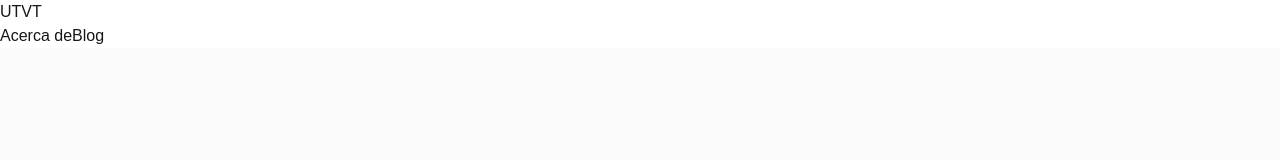
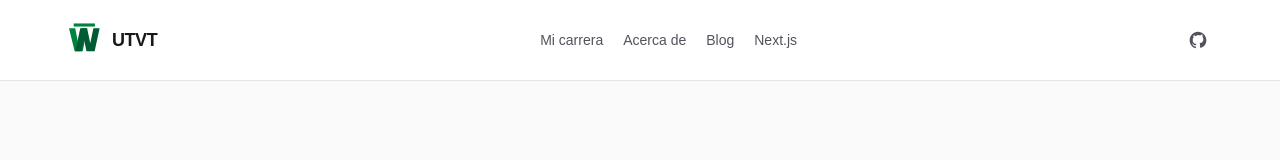
Before and after one commit to LudwinGarcia1/nextjs-laboratories, a Next.js app in the folder first-steps/: page / in a window 1280 px wide. Shown: the top 160 px of the page. Built offline with nearby package versions, Linux system fonts and the light colour scheme.

Commit message:
feat: configure global navigation with UTVT logo and links

```diff
--- a/first-steps/components/Header.js
+++ b/first-steps/components/Header.js
@@ -1,11 +1,74 @@
 export default function Header() {
     return (
-        <header>
-            <a href="/">UTVT</a>
-            <nav>
-                <a href="/about">Acerca de</a>
-                <a href="/blog">Blog</a>
+        <header className="flex w-full flex-wrap items-center justify-between gap-x-6 gap-y-4 border-b border-zinc-200 px-6 pt-5 pb-5 sm:px-10 lg:px-16 dark:border-zinc-800">
+            <a
+                href="/"
+                className="group flex items-center gap-2 text-lg font-semibold tracking-tight text-zinc-900 dark:text-white"
+                aria-label="UTVT, inicio"
+            >
+                <svg
+                    className="h-10 w-10 transition-transform duration-200 group-hover:scale-105"
+                    viewBox="0 0 64 64"
+                    fill="none"
+                    xmlns="http://www.w3.org/2000/svg"
+                    role="img"
+                    aria-label="UTVT"
+                >
+                    <path d="M8 13H18L23 39L28 13H37L30 50H17L8 13Z" fill="#00843D" />
+                    <path d="M26 13H37L42 37L47 13H57L49 50H36L32 31L28 50H18L26 13Z" fill="#005A32" />
+                    <path d="M18 8H47" stroke="#00843D" strokeWidth="5" strokeLinecap="square" />
+                </svg>
+                <span>UTVT</span>
+            </a>
+
+            <nav aria-label="Navegacion principal" className="order-3 w-full sm:order-0 sm:w-auto">
+                <ul className="flex items-center gap-5 overflow-x-auto text-sm font-medium text-zinc-600 dark:text-zinc-400">
+                    <li>
+                        <a
+                            href="/"
+                            className="whitespace-nowrap transition-colors hover:text-cyan-600 dark:hover:text-cyan-400"
+                        >
+                            Mi carrera
+                        </a>
+                    </li>
+                    <li>
+                        <a
+                            href="/about"
+                            className="whitespace-nowrap transition-colors hover:text-cyan-600 dark:hover:text-cyan-400"
+                        >
+                            Acerca de
+                        </a>
+                    </li>
+                    <li>
+                        <a
+                            href="/blog"
+                            className="whitespace-nowrap transition-colors hover:text-cyan-600 dark:hover:text-cyan-400"
+                        >
+                            Blog
+                        </a>
+                    </li>
+                    <li>
+                        <a
+                            className="whitespace-nowrap transition-colors hover:text-cyan-600 dark:hover:text-cyan-400"
+                            href="https://nextjs.org/docs/app/getting-started/project-structure"
+                        >
+                            Next.js
+                        </a>
+                    </li>
+                </ul>
             </nav>
+
+            <div className="flex items-center gap-2">
+                <a
+                    href="https://github.com/vercel/next.js/"
+                    className="inline-flex h-9 w-9 items-center justify-center rounded-md text-zinc-600 transition-colors hover:bg-zinc-100 hover:text-zinc-950 dark:text-zinc-400 dark:hover:bg-zinc-800 dark:hover:text-white"
+                    aria-label="Repositorio de GitHub"
+                >
+                    <svg className="h-5 w-5" viewBox="0 0 24 24" fill="currentColor" aria-hidden="true">
+                        <path fillRule="evenodd" d="M12 2C6.477 2 2 6.578 2 12.23c0 4.522 2.865 8.352 6.839 9.707.5.094.682-.22.682-.49 0-.24-.009-.877-.014-1.722-2.782.617-3.369-1.373-3.369-1.373-.455-1.184-1.11-1.5-1.11-1.5-.908-.637.069-.624.069-.624 1.004.073 1.532 1.056 1.532 1.056.892 1.566 2.34 1.114 2.91.852.091-.665.349-1.114.635-1.37-2.22-.26-4.555-1.14-4.555-5.073 0-1.12.39-2.035 1.03-2.753-.104-.26-.446-1.308.098-2.726 0 0 .84-.276 2.75 1.051A9.284 9.284 0 0 1 12 6.13a9.27 9.27 0 0 1 2.504.35c1.91-1.327 2.748-1.051 2.748-1.051.546 1.418.203 2.466.1 2.726.64.718 1.028 1.633 1.028 2.753 0 3.943-2.34 4.81-4.568 5.066.359.32.679.95.679 1.915 0 1.383-.012 2.498-.012 2.837 0 .273.18.59.688.489C19.14 20.578 22 16.75 22 12.23 22 6.578 17.523 2 12 2Z" clipRule="evenodd" />
+                    </svg>
+                </a>
+            </div>
         </header>
     );
 }
```
